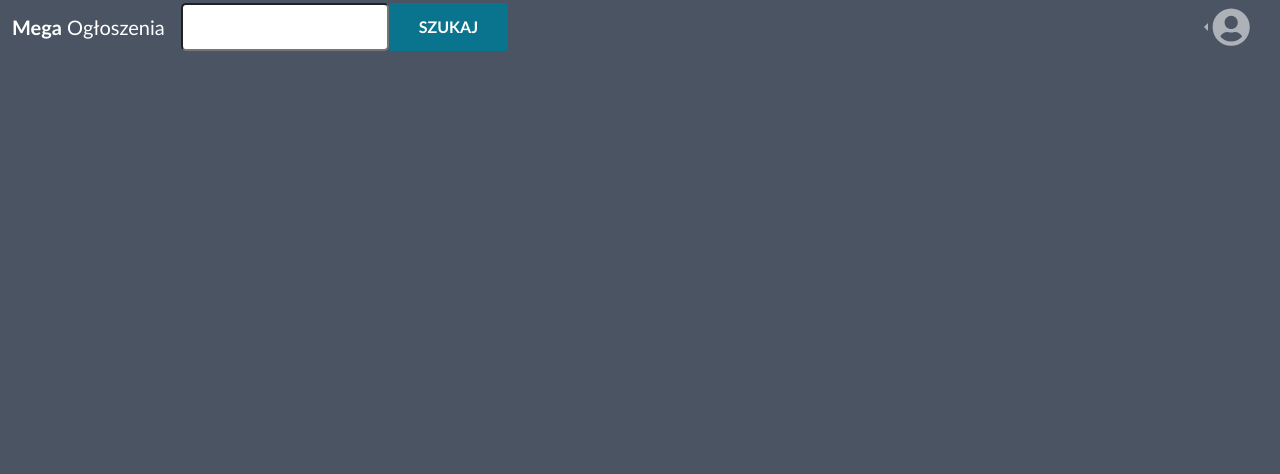
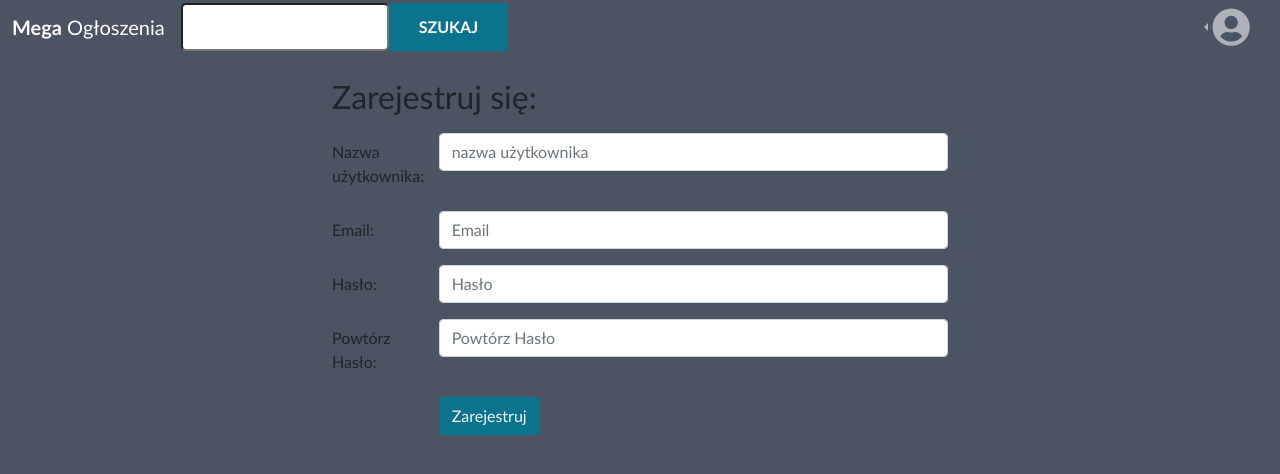
Before and after one commit to FrostKiller666/AdvancedProject-frontend, a React (Create React App) app: page /user/register in a window 1280 px wide. Shown: the top 474 px of the page. Built offline with nearby package versions, Linux system fonts and the light colour scheme; no server answers.

Commit message:
Prepare form for validation password by UseForm.

```diff
--- a/package.json
+++ b/package.json
@@ -15,6 +15,7 @@
     "react": "^18.1.0",
     "react-bootstrap": "^2.4.0",
     "react-dom": "^18.1.0",
+    "react-hook-form": "^7.32.0",
     "react-icons": "^4.4.0",
     "react-leaflet": "^4.0.0",
     "react-router-dom": "^6.3.0",
--- a/src/App.tsx
+++ b/src/App.tsx
@@ -23,8 +23,8 @@ const App = () => {
                 <Routes>
                     <Route path={'/'} element={<Map/>}/>
                     <Route path={'/add'} element={<AddAnnouncement/>}/>
-                    <Route path={'/login'} element={<LoginAnnouncement/>}/>
-                    <Route path={'/add/user/'} element={<RegisterAnnouncement/>}/>
+                    <Route path={'/user/login'} element={<LoginAnnouncement/>}/>
+                    <Route path={'/user/register'} element={<RegisterAnnouncement/>}/>
                 </Routes>
             </SearchContext.Provider>
         </>
--- a/src/components/RegisterAnnouncement/RegisterAnnouncement.tsx
+++ b/src/components/RegisterAnnouncement/RegisterAnnouncement.tsx
@@ -1,10 +1,67 @@
-import React from "react";
+import React, {SyntheticEvent, useState} from "react";
 import {Button, Col, Container, Form, Row} from "react-bootstrap";
 
+import {apiUrl} from "../../config/api";
+
 const RegisterAnnouncement = () => {
+    const [loading, setLoading] = useState(false);
+    const [id, setId] = useState('');
+    const [checkPw, setCheckPw] = useState(false);
+    const [rePassword, setRePassword] = useState('');
+    const [form, setForm] = useState({
+        username: '',
+        email: '',
+        password: '',
+    });
+
+    const formChangeHandler = (key: string, value: any): void => {
+        setForm((form) => ({
+            ...form,
+            [key]: value,
+        }));
+    }
+
+    const AddUser = async (e: SyntheticEvent) => {
+        e.preventDefault();
+        setLoading(true);
+
+        if (loading) {
+            return <h2>Trwa proces rejestracji...</h2>;
+        }
+        if (id) {
+            return <h2>Twoje konto u numerze <br/> ID: {id} <br/> zostało utworzone.</h2>
+        }
+
+        if (rePassword !== form.password) {
+
+        }
+
+        try {
+
+
+            const res = await fetch(`${apiUrl}/user/register`, {
+                method: 'POST',
+                headers: {
+                    'Content-Type': 'application/json',
+                },
+                body: JSON.stringify({
+                    ...form,
+                }),
+            });
+
+            const data = await res.json();
+
+            setId(data.id);
+        } finally {
+            setLoading(false);
+        }
+
+    }
+
+
     return (
         <Container className={'w-50'}>
-            <Form>
+            <Form onSubmit={AddUser}>
                 <h2 className={"mt-4"}>Zarejestruj się: </h2>
 
                 <Form.Group as={Row} className="mb-3 mt-3" controlId="formHorizontalUsername">
@@ -12,7 +69,9 @@ const RegisterAnnouncement = () => {
                         Nazwa użytkownika:
                     </Form.Label>
                     <Col sm={10}>
-                        <Form.Control type="text" placeholder="nazwa użytkownika"/>
+                        <Form.Control type="text" placeholder="nazwa użytkownika" name={'username'}
+                                      value={form.username}
+                                      onChange={e => (formChangeHandler(e.target.name, e.target.value))}/>
                     </Col>
                 </Form.Group>
 
@@ -21,7 +80,8 @@ const RegisterAnnouncement = () => {
                         Email:
                     </Form.Label>
                     <Col sm={10}>
-                        <Form.Control type="email" placeholder="Email"/>
+                        <Form.Control type="email" placeholder="Email" name={'email'} value={form.email}
+                                      onChange={e => (formChangeHandler(e.target.name, e.target.value))}/>
                     </Col>
                 </Form.Group>
 
@@ -30,7 +90,8 @@ const RegisterAnnouncement = () => {
                         Hasło:
                     </Form.Label>
                     <Col sm={10}>
-                        <Form.Control type="password" placeholder="Hasło"/>
+                        <Form.Control type="password" placeholder="Hasło" name={'password'} value={form.password}
+                                      onChange={e => (formChangeHandler(e.target.name, e.target.value))}/>
                     </Col>
                 </Form.Group>
 
@@ -39,7 +100,8 @@ const RegisterAnnouncement = () => {
                         Powtórz Hasło:
                     </Form.Label>
                     <Col sm={10}>
-                        <Form.Control type="password" placeholder="Powtórz Hasło"/>
+                        <Form.Control type="password" placeholder="Powtórz Hasło" name={'RePassword'} value={rePassword}
+                                      onChange={e => (setRePassword(e.target.value))}/>
                     </Col>
                 </Form.Group>
 
--- a/src/components/layout/Header.tsx
+++ b/src/components/layout/Header.tsx
@@ -37,8 +37,8 @@ const Header = () => {
                             title={<FaUserCircle className={classes.userIcon}/>}
                             menuVariant="dark"
                         >
-                            <NavDropdown.Item as={Link} to='/login'> Zaloguj</NavDropdown.Item>
-                            <NavDropdown.Item as={Link} to='/add/user/'>Zarejestruj</NavDropdown.Item>
+                            <NavDropdown.Item as={Link} to='/user/login'> Zaloguj</NavDropdown.Item>
+                            <NavDropdown.Item as={Link} to='/user/register'>Zarejestruj</NavDropdown.Item>
 
                         </NavDropdown>
                     </Nav>
```
Also changed, not shown: 1 other file (tests, documents, lock files or other folders).
